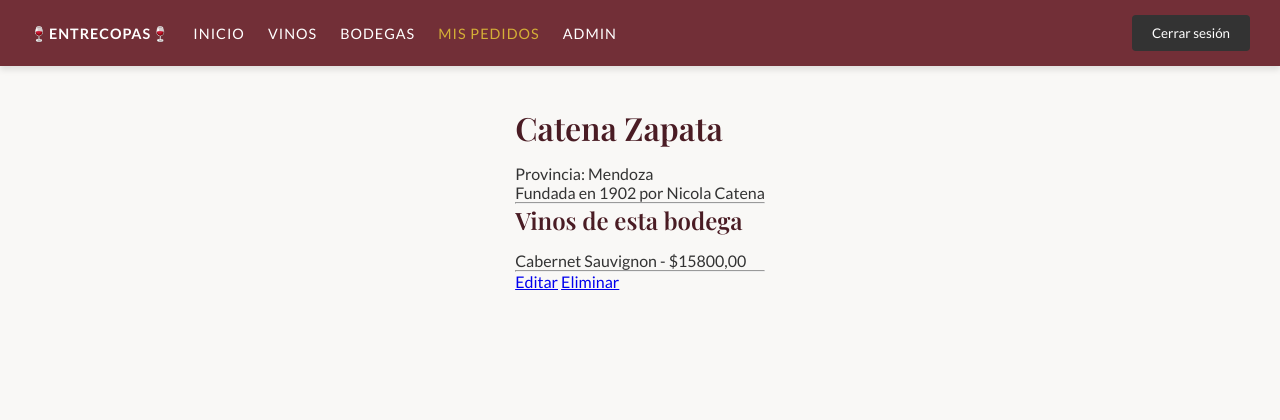
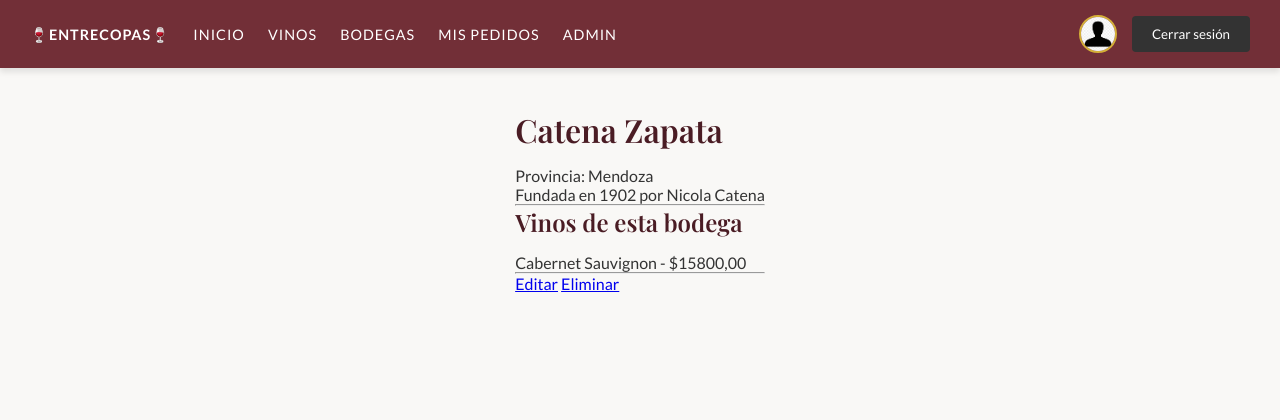
Before and after one commit to sgaray512/entrecopas, a Django app: page /bodegas/1/ in a window 1280 px wide. Shown: the top 420 px of the page. Run offline with Django 5.2, Linux system fonts and the light colour scheme; a user stored in the database is signed in; data comes from the database, SQL or seed files in the repository; both versions use the stored data as it was after the commit.

Commit message:
preparando para merge en main

```diff
--- a/static/css/style.css
+++ b/static/css/style.css
@@ -203,6 +203,16 @@ footer {
     min-width: 160px;
 }
 
+.avatar-nav {
+    width: 38px;
+    height: 38px;
+    border-radius: 50%;
+    object-fit: cover;
+    border: 2px solid #D4AF37;
+    display: block;
+    flex-shrink: 0;
+}
+
 /* Responsive */
 @media (max-width: 600px) {
     .tarjeta-horizontal {
--- a/vinoteca/templates/vinoteca/base.html
+++ b/vinoteca/templates/vinoteca/base.html
@@ -15,13 +15,18 @@
             <a href="{% url 'vino_list' %}">Vinos</a>
             <a href="{% url 'bodega_list' %}">Bodegas</a>
             {% if user.is_authenticated %}
-                <a href="{% url 'pedidos' %}" style="color: #D4AF37;">Mis Pedidos</a>
+                <a href="{% url 'pedidos' %}">Mis Pedidos</a>
             {% endif %}
             <a href="{% url 'admin:index' %}">Admin</a>
         </div>
 
         <div class="user-actions" style="display: flex; align-items: center; gap: 15px;">
             {% if user.is_authenticated %}
+                {% if user.foto_perfil %}
+                    <img src="{{ user.foto_perfil.url }}" alt="Foto de {{ user.username }}" class="avatar-nav">
+                {% else %}
+                    <img src="{% static 'images/default-avatar.png' %}" alt="Avatar por defecto" class="avatar-nav">
+                {% endif %}
                 <form action="{% url 'logout' %}" method="post" style="margin: 0;">
                     {% csrf_token %}
                     <button type="submit" class="btn" style="background-color: #333;">Cerrar sesión</button>
```
Also changed, not shown: pedidos/models.py (+0 -8 lines), db.sqlite3, static/images/default-avatar.png (added), vinoteca/migrations/0003_alter_resenia_puntuacion_alter_vino_descripcion.py (added).
